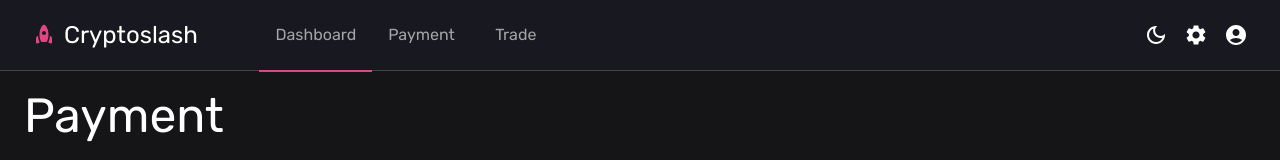
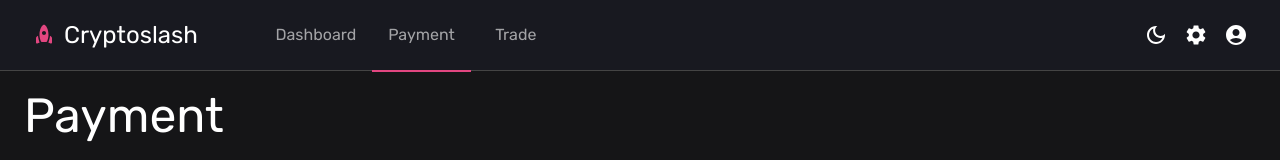
Before and after one commit to finnformica/financial-dashboard, a Next.js app: page /payment in a window 1280 px wide. Shown: the top 160 px of the page. Built offline with nearby package versions, Linux system fonts and the light colour scheme.

Commit message:
link state of tabs to url

```diff
--- a/components/Header/NavTabs.js
+++ b/components/Header/NavTabs.js
@@ -1,46 +1,46 @@
 import { useState, useEffect } from "react";
-import Link from "next/link";
+import { useRouter } from "next/router";
 import { Tabs, Tab, Box, Typography } from "@mui/material";
 import { useTheme } from "@mui/material";
 
-function LinkTab({ href, value, label, onChange }) {
+function LinkTab({ value, label, onChange }) {
   const theme = useTheme();
   return (
     <Tab
-      onClick={(event) => {
-        event.preventDefault();
-      }}
-      disableRipple={true}
       value={value}
       onChange={onChange}
+      disableRipple={true}
       sx={{ textTransform: "none", mt: "12px" }}
       label={
-        <Link
-          href={href}
-          style={{
-            textDecoration: "none",
-            color: theme.palette.text.default,
-          }}
-        >
-          <Typography color={theme.palette.text.default}>{label}</Typography>
-        </Link>
+        <Typography color={theme.palette.text.default}>{label}</Typography>
       }
     />
   );
 }
 
 export default function NavTabs() {
-  const theme = useTheme();
+  const router = useRouter();
   const [value, setValue] = useState(0);
   const [hasMounted, setHasMounted] = useState(false);
 
+  const routes = ["/", "/payment", "/trade"];
+
+  // link state of tabs to url
+  useEffect(() => {
+    const tabVal = Array.prototype.indexOf.call(routes, router.route);
+    setValue(tabVal);
+  }, [router.route]);
+
+  // prevent hydration error
   useEffect(() => setHasMounted(true));
-
-  // prevents hydration error
   if (!hasMounted) return null;
 
   const handleChange = (event, newValue) => {
+    // update route to reflect page change
+    router.push(routes[newValue]);
     setValue(newValue);
+
+    localStorage.setItem("route", newValue);
   };
 
   return (
@@ -56,9 +56,9 @@ export default function NavTabs() {
         onChange={handleChange}
         aria-label="nav tabs"
       >
-        <LinkTab label="Dashboard" href="/" />
-        <LinkTab label="Payment" href="/payment" />
-        <LinkTab label="Trade" href="/trade" />
+        <LinkTab label="Dashboard" />
+        <LinkTab label="Payment" />
+        <LinkTab label="Trade" />
       </Tabs>
     </Box>
   );
```
Also changed, not shown: components/Header/Header.js (+1 -9 lines).
